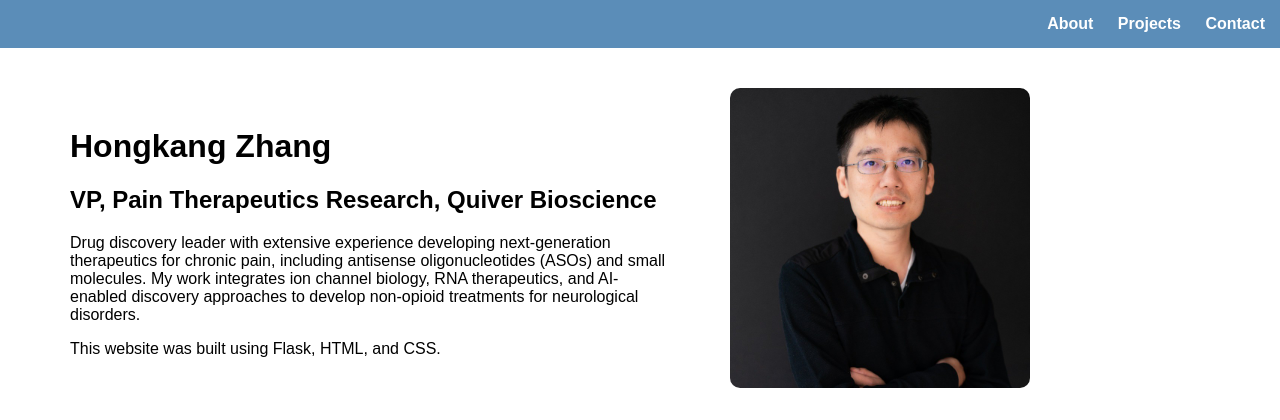
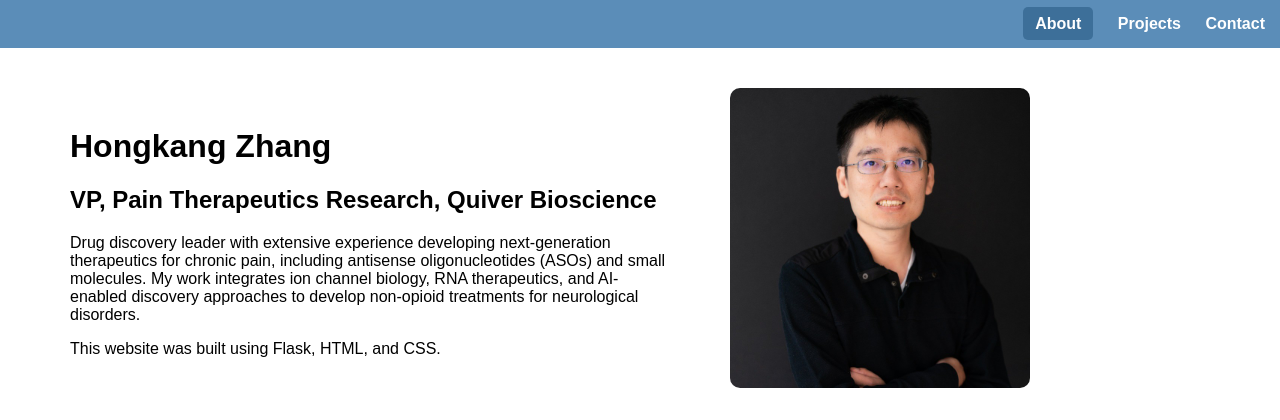
Before and after one commit to zhk1127/jhu_software_concepts, a Flask app: page / in a window 1280 px wide. Shown: the top 420 px of the page. Run offline with Flask 3, Linux system fonts and the light colour scheme.

Commit message:
Added active navigation highlighting

```diff
--- a/module_1/static/style.css
+++ b/module_1/static/style.css
@@ -41,3 +41,9 @@ body {
     padding-left: 80px;
     padding-top: 40px;
 }
+
+.active {
+    background-color: #3d6f99;
+    padding: 8px 12px;
+    border-radius: 5px;
+}
--- a/module_1/templates/contact.html
+++ b/module_1/templates/contact.html
@@ -13,7 +13,7 @@
     <div class="navbar">
         <a href="/">About</a>
         <a href="/projects">Projects</a>
-        <a href="/contact">Contact</a>
+        <a class="active" href="/contact">Contact</a>
     </div>
 
     <div class="page-content">
--- a/module_1/templates/home.html
+++ b/module_1/templates/home.html
@@ -11,7 +11,7 @@
 <body>
 
     <div class="navbar">
-        <a href="/">About</a>
+        <a class="active" href="/">About</a>
         <a href="/projects">Projects</a>
         <a href="/contact">Contact</a>
     </div>
--- a/module_1/templates/projects.html
+++ b/module_1/templates/projects.html
@@ -12,7 +12,7 @@
 
     <div class="navbar">
         <a href="/">About</a>
-        <a href="/projects">Projects</a>
+        <a class="active" href="/projects">Projects</a>
         <a href="/contact">Contact</a>
     </div>
 
```
